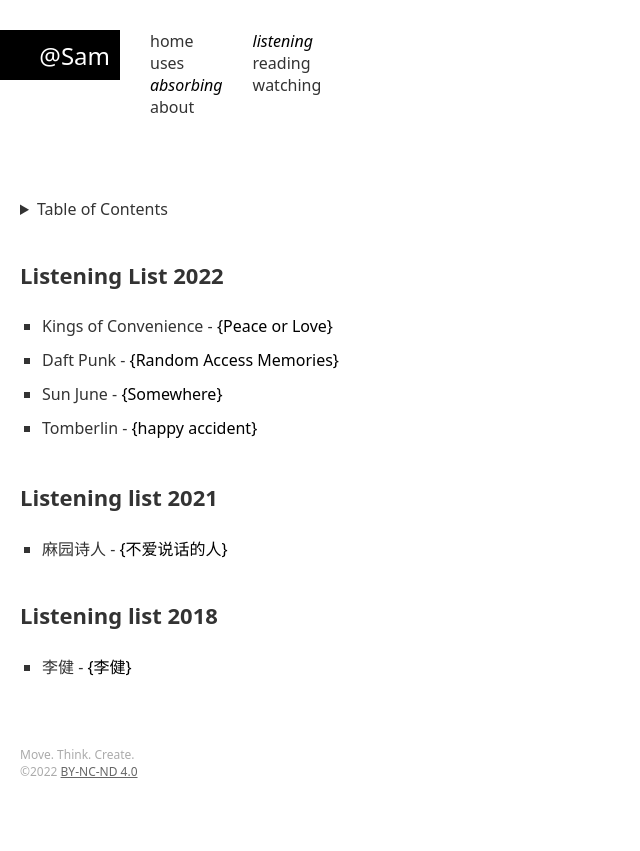
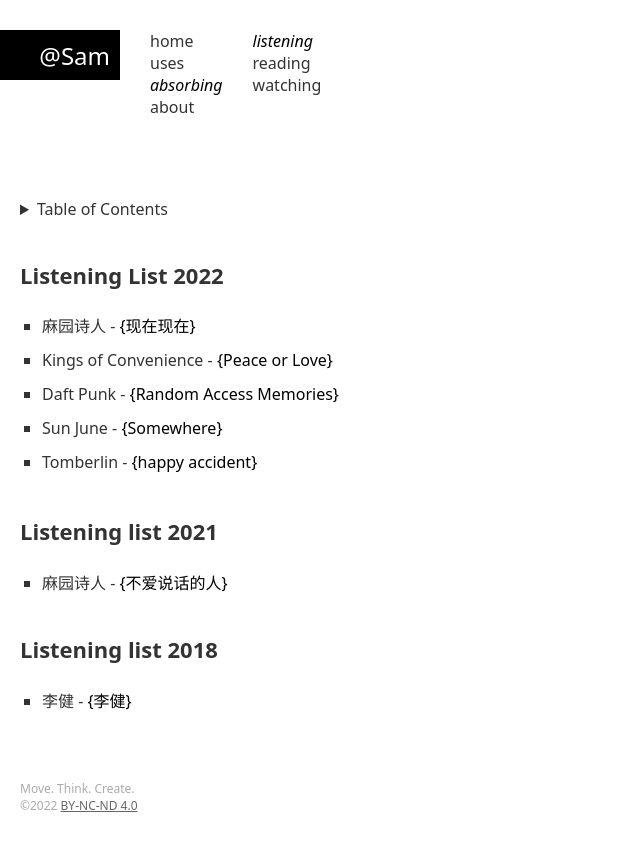
Before and after one commit to samzeng/samzeng.github.io, a Jekyll site: the page built from listening.markdown, in a window 1280 px wide. Shown: the top 851 px of the page, without its empty margins (0-640 px from the left). Built offline with Jekyll 4.4.1, drawn with Linux system fonts in a browser that asks for light colours.

Commit message:
Update listening.yml

```diff
--- a/_data/listening.yml
+++ b/_data/listening.yml
@@ -1,5 +1,8 @@
 - name: Listening List 2022
   children:
+    - name: 现在现在
+      artist: 麻园诗人
+      url: "https://www.last.fm/music/%E9%BA%BB%E5%9B%AD%E8%AF%97%E4%BA%BA/%E7%8E%B0%E5%9C%A8%E7%8E%B0%E5%9C%A8"
     - name: Peace or Love
       artist: Kings of Convenience
       url: "https://www.last.fm/music/Kings+of+Convenience/Peace+Or+Love"
```
